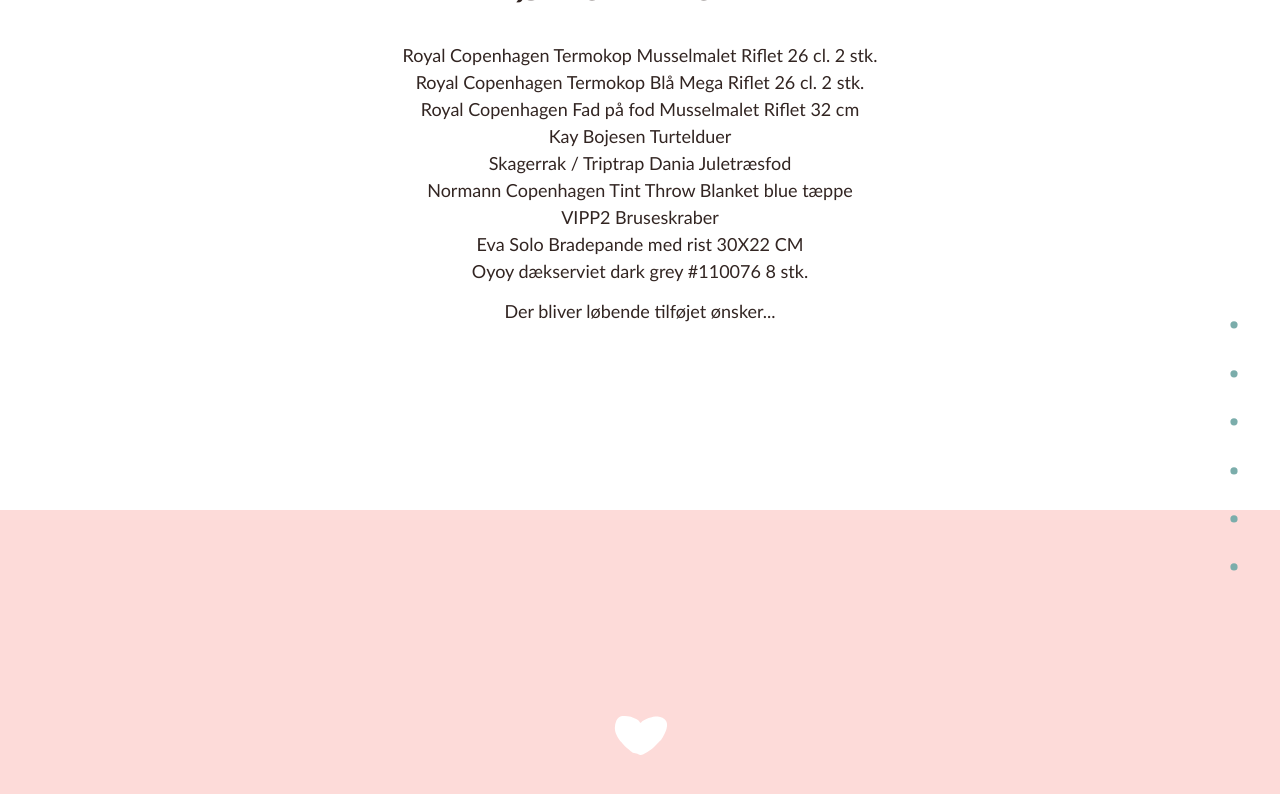
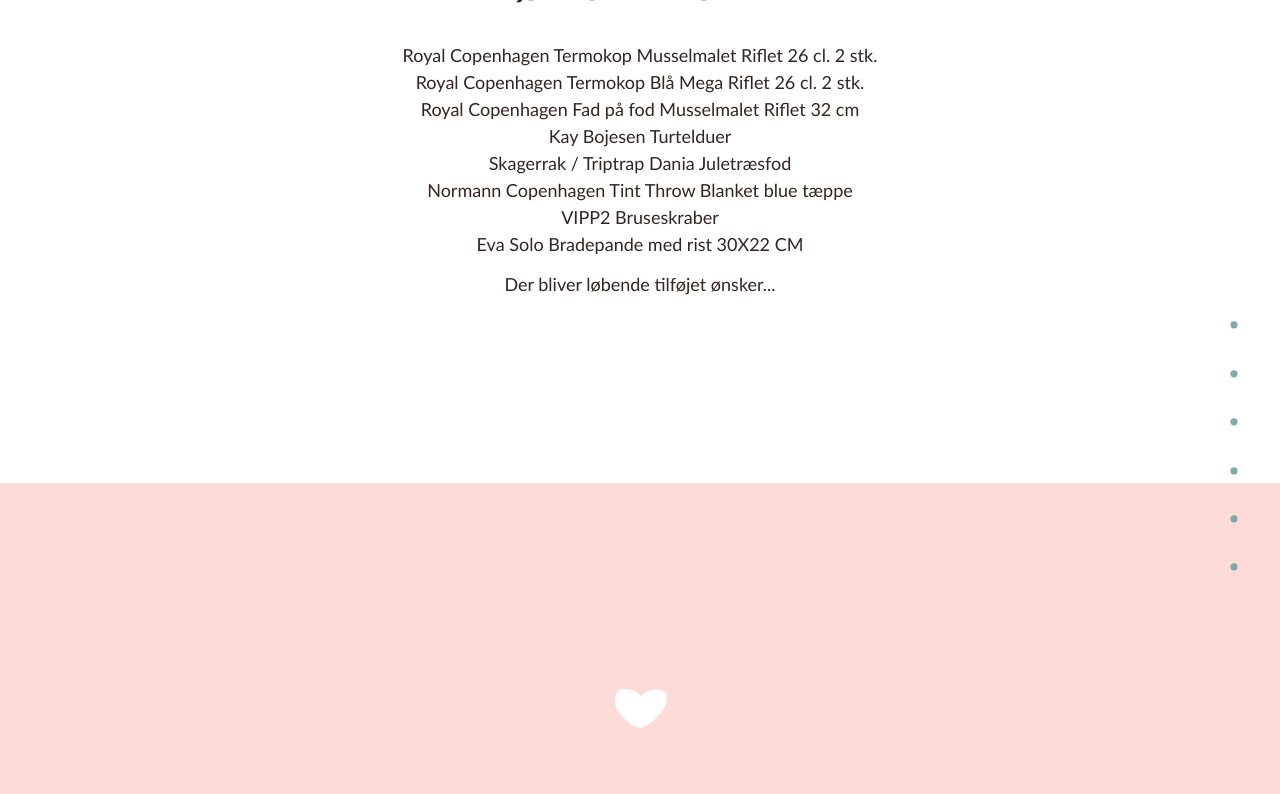
Before and after one commit to jacobmohl/skal-giftes, a Jekyll site: the page built from index.html, in a window 1280 px wide and 900 px high, scrolled down 5658 px. Shown: the top 794 px of the window. Built offline with Jekyll 4.4.1, drawn with Linux system fonts in a browser that asks for light colours.

Commit message:
Opdateret ønskeliste

```diff
--- a/index.html
+++ b/index.html
@@ -166,7 +166,6 @@
             Normann Copenhagen Tint Throw Blanket blue tæppe<br/>
             VIPP2 Bruseskraber<br/>
             Eva Solo Bradepande med rist 30X22 CM<br/>
-            Oyoy dækserviet dark grey #110076 8 stk.<br/>
         </p>
         <p>Der bliver løbende tilføjet ønsker...</p>
         <br><br><br>
```
